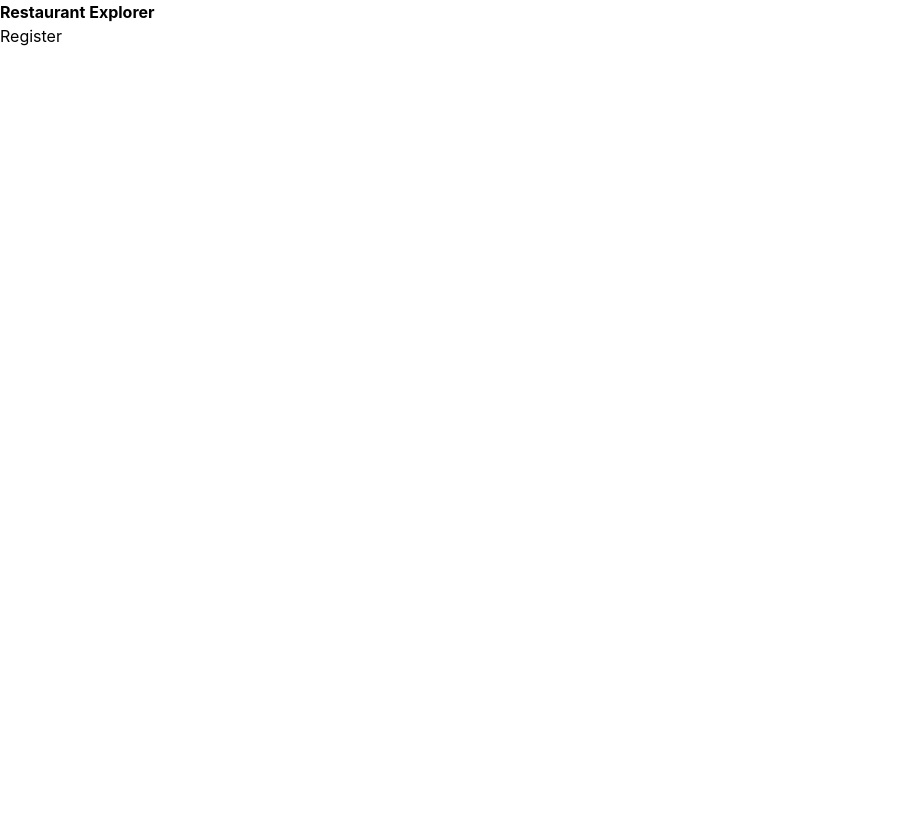
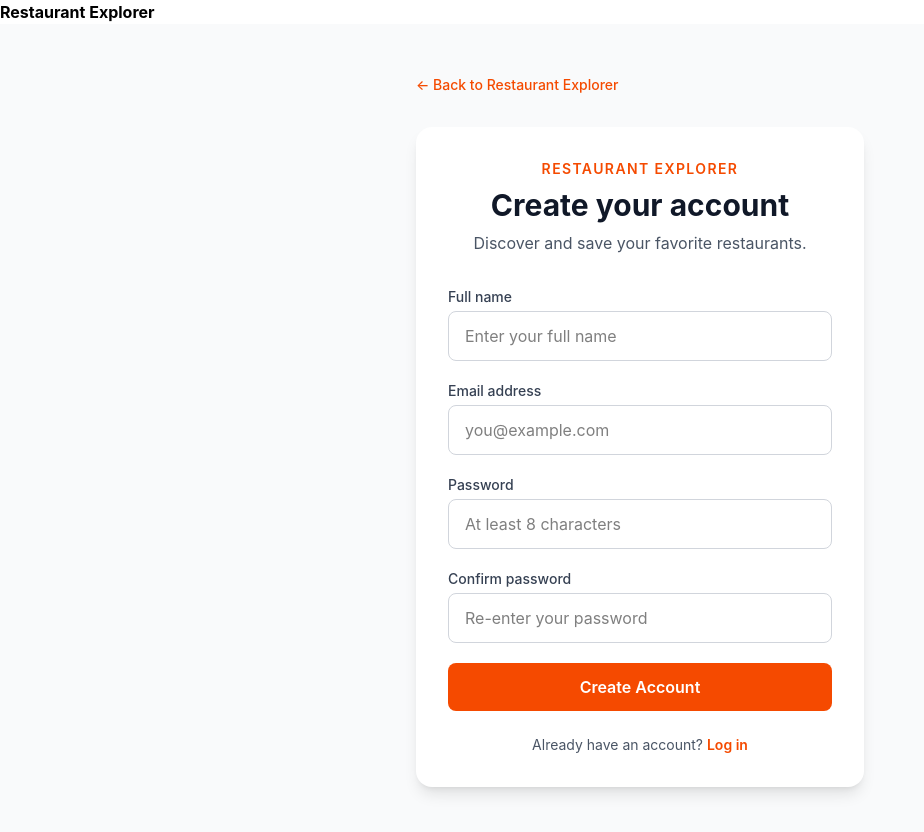
Before and after one commit to GH-Prince-Laxamana/addbase-restaurant-finder-system, a React (Vite) app in the folder frontend/: page /register in a window 1280 px wide. Shown: the top 832 px of the page, without its empty margins (0-924 px from the left). Before the commit the page ends 800 px from the top, so only its background shows below. Built offline with nearby package versions, Linux system fonts and the light colour scheme; no server answers.

Commit message:
Added initial register page

```diff
--- a/frontend/src/context/AuthContext.tsx
+++ b/frontend/src/context/AuthContext.tsx
@@ -1,3 +1,4 @@
+
 import {
     useCallback,
     useEffect,
@@ -7,14 +8,17 @@ import {
 } from "react";
 
 import type { User } from "../types/api";
+
 import {
     getCurrentUser,
-    loginAdmin,
+    loginAdmin as loginAdminService,
     loginUser,
     logoutUser,
     refreshAccessToken,
     registerUser,
 } from "../services/auth.service";
+
+import { setApiAccessToken } from "../services/api";
 import { AuthContext } from "./auth-context";
 
 interface AuthProviderProps {
@@ -37,6 +41,13 @@ export function AuthProvider({
                 const { accessToken: newAccessToken } =
                     await refreshAccessToken();
 
+                if (cancelled) {
+                    return;
+                }
+
+                // Set the token before making the /auth/me request.
+                setApiAccessToken(newAccessToken);
+
                 const { user: currentUser } =
                     await getCurrentUser();
 
@@ -51,6 +62,7 @@ export function AuthProvider({
                     return;
                 }
 
+                setApiAccessToken(null);
                 setAccessToken(null);
                 setUser(null);
             } finally {
@@ -60,7 +72,7 @@ export function AuthProvider({
             }
         }
 
-        restoreSession();
+        void restoreSession();
 
         return () => {
             cancelled = true;
@@ -74,6 +86,7 @@ export function AuthProvider({
                 password,
             });
 
+            setApiAccessToken(response.accessToken);
             setAccessToken(response.accessToken);
             setUser(response.user);
         },
@@ -82,11 +95,12 @@ export function AuthProvider({
 
     const adminLogin = useCallback(
         async (email: string, password: string) => {
-            const response = await loginAdmin({
+            const response = await loginAdminService({
                 email,
                 password,
             });
 
+            setApiAccessToken(response.accessToken);
             setAccessToken(response.accessToken);
             setUser(response.user);
         },
@@ -112,6 +126,7 @@ export function AuthProvider({
         try {
             await logoutUser();
         } finally {
+            setApiAccessToken(null);
             setAccessToken(null);
             setUser(null);
         }
--- a/frontend/src/context/auth-context.ts
+++ b/frontend/src/context/auth-context.ts
@@ -1,3 +1,4 @@
+
 import { createContext } from "react";
 import type { User } from "../types/api";
 
--- a/frontend/src/pages/auth/RegisterPage.tsx
+++ b/frontend/src/pages/auth/RegisterPage.tsx
@@ -1,3 +1,186 @@
-export function RegisterPage() {
-    return <h1>Register</h1>;
+import { useState, type FormEvent } from "react";
+import { Link, useNavigate } from "react-router-dom";
+import { ApiError } from "../../services/api";
+import { useAuth } from "../../hooks/useAuth";
+
+export default function RegisterPage() {
+  const { register } = useAuth();
+  const navigate = useNavigate();
+
+  const [name, setName] = useState("");
+  const [email, setEmail] = useState("");
+  const [password, setPassword] = useState("");
+  const [confirmPassword, setConfirmPassword] = useState("");
+  const [error, setError] = useState("");
+  const [isSubmitting, setIsSubmitting] = useState(false);
+
+  async function handleSubmit(event: FormEvent<HTMLFormElement>) {
+    event.preventDefault();
+    setError("");
+
+    if (password !== confirmPassword) {
+      setError("Passwords do not match.");
+      return;
+    }
+
+    if (password.length < 8) {
+      setError("Password must be at least 8 characters.");
+      return;
+    }
+
+    setIsSubmitting(true);
+
+    try {
+      await register(name.trim(), email.trim(), password);
+      navigate("/login", {
+        replace: true,
+        state: {
+          message: "Account created successfully. Please log in.",
+        },
+      });
+    } catch (err) {
+      setError(
+        err instanceof ApiError
+          ? err.message
+          : "Unable to create your account. Please try again."
+      );
+    } finally {
+      setIsSubmitting(false);
+    }
+  }
+
+  return (
+    <main className="min-h-screen bg-gray-50 px-4 py-12">
+      <div className="mx-auto max-w-md">
+        <Link
+          to="/"
+          className="mb-8 inline-block text-sm font-medium text-orange-600 hover:text-orange-700"
+        >
+          ← Back to Restaurant Explorer
+        </Link>
+
+        <section className="rounded-2xl bg-white p-8 shadow-lg">
+          <div className="mb-8 text-center">
+            <p className="mb-2 text-sm font-semibold uppercase tracking-widest text-orange-600">
+              Restaurant Explorer
+            </p>
+            <h1 className="text-3xl font-bold text-gray-900">
+              Create your account
+            </h1>
+            <p className="mt-2 text-gray-600">
+              Discover and save your favorite restaurants.
+            </p>
+          </div>
+
+          {error && (
+            <div
+              role="alert"
+              className="mb-5 rounded-lg border border-red-200 bg-red-50 p-3 text-sm text-red-700"
+            >
+              {error}
+            </div>
+          )}
+
+          <form onSubmit={handleSubmit} className="space-y-5">
+            <div>
+              <label
+                htmlFor="name"
+                className="mb-1 block text-sm font-medium text-gray-700"
+              >
+                Full name
+              </label>
+              <input
+                id="name"
+                type="text"
+                autoComplete="name"
+                value={name}
+                onChange={(event) => setName(event.target.value)}
+                placeholder="Enter your full name"
+                required
+                minLength={2}
+                maxLength={100}
+                className="w-full rounded-lg border border-gray-300 px-4 py-3 outline-none focus:border-orange-500 focus:ring-2 focus:ring-orange-100"
+              />
+            </div>
+
+            <div>
+              <label
+                htmlFor="email"
+                className="mb-1 block text-sm font-medium text-gray-700"
+              >
+                Email address
+              </label>
+              <input
+                id="email"
+                type="email"
+                autoComplete="email"
+                value={email}
+                onChange={(event) => setEmail(event.target.value)}
+                placeholder="you@example.com"
+                required
+                className="w-full rounded-lg border border-gray-300 px-4 py-3 outline-none focus:border-orange-500 focus:ring-2 focus:ring-orange-100"
+              />
+            </div>
+
+            <div>
+              <label
+                htmlFor="password"
+                className="mb-1 block text-sm font-medium text-gray-700"
+              >
+                Password
+              </label>
+              <input
+                id="password"
+                type="password"
+                autoComplete="new-password"
+                value={password}
+                onChange={(event) => setPassword(event.target.value)}
+                placeholder="At least 8 characters"
+                required
+                minLength={8}
+                className="w-full rounded-lg border border-gray-300 px-4 py-3 outline-none focus:border-orange-500 focus:ring-2 focus:ring-orange-100"
+              />
+            </div>
+
+            <div>
+              <label
+                htmlFor="confirmPassword"
+                className="mb-1 block text-sm font-medium text-gray-700"
+              >
+                Confirm password
+              </label>
+              <input
+                id="confirmPassword"
+                type="password"
+                autoComplete="new-password"
+                value={confirmPassword}
+                onChange={(event) => setConfirmPassword(event.target.value)}
+                placeholder="Re-enter your password"
+                required
+                className="w-full rounded-lg border border-gray-300 px-4 py-3 outline-none focus:border-orange-500 focus:ring-2 focus:ring-orange-100"
+              />
+            </div>
+
+            <button
+              type="submit"
+              disabled={isSubmitting}
+              className="w-full rounded-lg bg-orange-600 px-4 py-3 font-semibold text-white transition hover:bg-orange-700 disabled:cursor-not-allowed disabled:opacity-60"
+            >
+              {isSubmitting ? "Creating account..." : "Create Account"}
+            </button>
+          </form>
+
+          <p className="mt-6 text-center text-sm text-gray-600">
+            Already have an account?{" "}
+            <Link
+              to="/login"
+              className="font-semibold text-orange-600 hover:text-orange-700"
+            >
+              Log in
+            </Link>
+          </p>
+        </section>
+      </div>
+    </main>
+  );
 }
--- a/frontend/src/services/api.ts
+++ b/frontend/src/services/api.ts
@@ -1,4 +1,11 @@
+
 const API_BASE_URL = "/api/v1";
+
+let accessToken: string | null = null;
+
+export function setApiAccessToken(token: string | null) {
+    accessToken = token;
+}
 
 interface ApiErrorResponse {
     error?: {
@@ -37,6 +44,9 @@ async function request<T>(
         credentials: "include",
         headers: {
             "Content-Type": "application/json",
+            ...(accessToken
+                ? { Authorization: `Bearer ${accessToken}` }
+                : {}),
             ...options.headers,
         },
     });
```
Also changed, not shown: frontend/src/routes/AppRoutes.tsx (+3 -6 lines).
